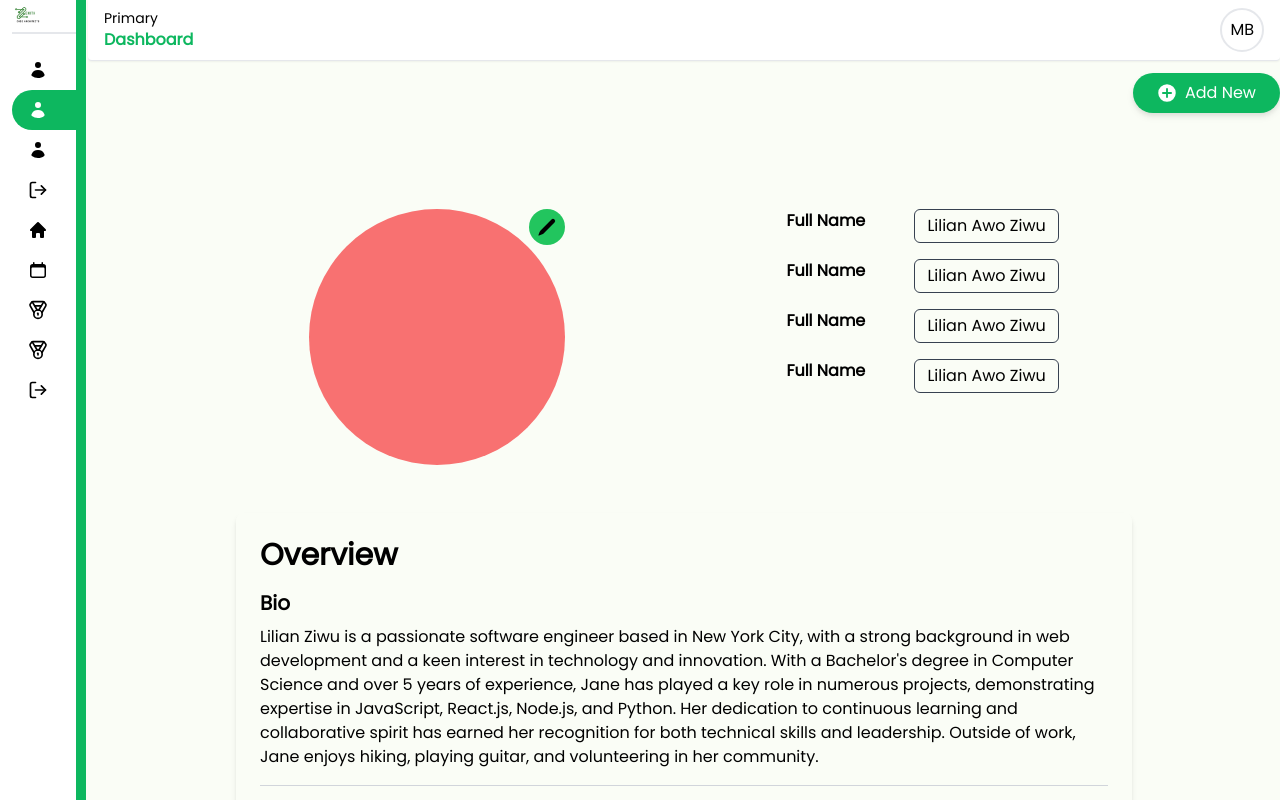
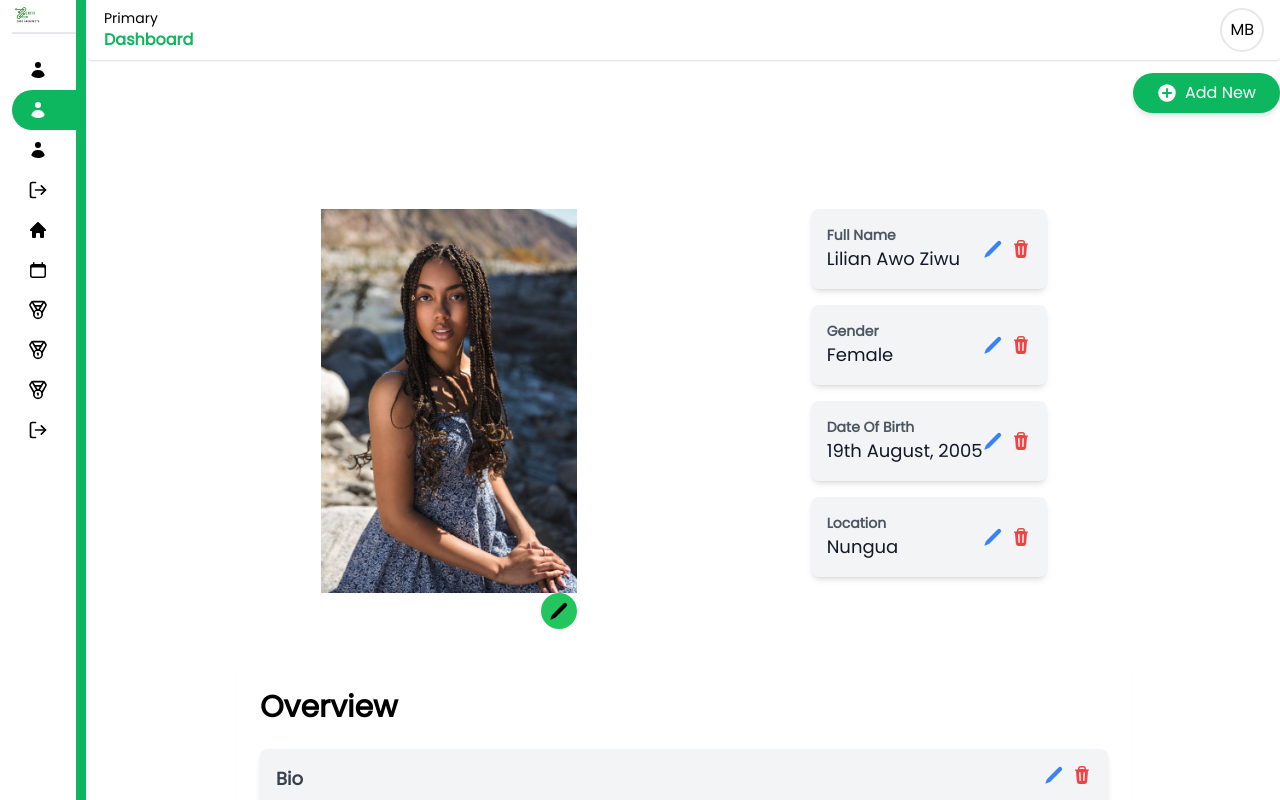
Before and after one commit to Zenith-Code-Architects/portfolio-app, a React (Vite) app: page /dashboard/bio in a window 1280 px wide. Built offline with nearby package versions, Linux system fonts and the light colour scheme.

Commit message:
table updated

```diff
--- a/src/components/BioCards.jsx
+++ b/src/components/BioCards.jsx
@@ -1,14 +1,23 @@
-import React from 'react'
+import React from 'react';
+import { PencilIcon, TrashIcon } from '@heroicons/react/20/solid';
 
-const BioCards = ({name, value}) => {
+const BioCards = ({ name, value }) => {
   return (
-    <div>
-        <div className='flex'>
-            <p className='w-32 font-bold'>{name}</p>
-            <span className='flex-1 border border-gray-700 px-3 py-1 rounded-md'>{value}</span>
-          </div>
+    <div className="flex items-center justify-between bg-gray-100 p-4 rounded-lg shadow-md">
+      <div>
+        <h3 className="text-sm font-semibold text-gray-600">{name}</h3>
+        <p className="text-lg font-medium text-gray-900">{value}</p>
+      </div>
+      <div className="flex space-x-2">
+        <button className="text-blue-500 hover:text-blue-700">
+          <PencilIcon width={20} />
+        </button>
+        <button className="text-red-500 hover:text-red-700">
+          <TrashIcon width={20} />
+        </button>
+      </div>
     </div>
-  )
-}
+  );
+};
 
-export default BioCards
+export default BioCards;
--- a/src/components/BioOverview.jsx
+++ b/src/components/BioOverview.jsx
@@ -1,14 +1,23 @@
-import React from 'react'
+import React from 'react';
+import { PencilIcon, TrashIcon } from '@heroicons/react/20/solid';
 
-const BioOverview = ({label, result}) => {
+const BioOverview = ({ label, result }) => {
   return (
-    <div>
-        <div>
-              <h2 className="text-xl font-semibold mb-2">{label}</h2>
-            <p>{result}</p>
-            </div>
+    <div className="flex items-start justify-between bg-gray-100 p-4 rounded-lg shadow-md mb-4">
+      <div className="flex-1">
+        <h3 className="text-lg font-semibold text-gray-700">{label}</h3>
+        <p className="text-md text-gray-900 mt-2">{result}</p>
+      </div>
+      <div className="flex space-x-2">
+        <button className="text-blue-500 hover:text-blue-700">
+          <PencilIcon width={20} />
+        </button>
+        <button className="text-red-500 hover:text-red-700">
+          <TrashIcon width={20} />
+        </button>
+      </div>
     </div>
-  )
-}
+  );
+};
 
-export default BioOverview
+export default BioOverview;
--- a/src/constants/index.jsx
+++ b/src/constants/index.jsx
@@ -43,6 +43,11 @@ const D = {
             path: "achievements",
             Icon: <Medal width={20} height={20} />
         },
+        {
+            name: "Socials",
+            path: "socials",
+            Icon: <Medal width={20} height={20} />
+        },
 
         {
             name: "Log Out",
--- a/src/pages/Dashboard/layouts/index.jsx
+++ b/src/pages/Dashboard/layouts/index.jsx
@@ -10,7 +10,7 @@ const DashboardLayout = () => {
                 <div className=''>
                     <Sidebar />
                 </div>
-                <div className='w-full overflow-y-auto pl-3 bg-[#fafdf6]'>
+                <div className='w-full overflow-y-auto pl-3'>
                     <Outlet />
                 </div>
 
--- a/src/pages/Dashboard/pages/Bio.jsx
+++ b/src/pages/Dashboard/pages/Bio.jsx
@@ -1,13 +1,14 @@
-import React from 'react'
-import PagesLayout from '../layouts/PagesLayout'
-import NavBar from '../../../components/NavBar'
-import { Link, useNavigate } from 'react-router-dom'
-import { PencilIcon } from '@heroicons/react/20/solid'
-import BioCards from '../../../components/BioCards'
-import BioOverview from '../../../components/BioOverview'
+import React from 'react';
+import PagesLayout from '../layouts/PagesLayout';
+import NavBar from '../../../components/NavBar';
+import { Link, useNavigate } from 'react-router-dom';
+import { PencilIcon } from '@heroicons/react/20/solid';
+import BioCards from '../../../components/BioCards';
+import BioOverview from '../../../components/BioOverview';
+import LilianZiwu from "../../../assets/images/braids.jpeg"
 
 const Bio = () => {
-  const navigate = useNavigate()
+  const navigate = useNavigate();
 
   return (
     <div>
@@ -15,65 +16,58 @@ const Bio = () => {
       <PagesLayout buttonText="Add New" onClick={() => navigate("/dashboard/bio/add-bio")} />
       <div className='flex justify-evenly mt-8 mb-12'>
         <div className='w-64 h-64 bg-red-400 relative rounded-full'>
+          <img src={LilianZiwu} alt="user imaage" />
           <span className='absolute right-0 bg-green-500 p-2 rounded-[50%]'><PencilIcon width={20} /></span>
         </div>
         <div className='flex flex-col space-y-4'>
-          <BioCards
-            name="Full Name"
-            value="Lilian Awo Ziwu" />
-          <BioCards
-            name="Full Name"
-            value="Lilian Awo Ziwu" />
-          <BioCards
-            name="Full Name"
-            value="Lilian Awo Ziwu" />
-          <BioCards
-            name="Full Name"
-            value="Lilian Awo Ziwu" />
+          <BioCards name="Full Name" value="Lilian Awo Ziwu" />
+          <BioCards name="Gender" value="Female" />
+          <BioCards name="Date Of Birth" value="19th August, 2005" />
+          <BioCards name="Location" value="Nungua" />
         </div>
-
       </div>
 
-      <div className="min-h-screen">
-        <div className="shadow-md rounded-lg p-6 max-w-4xl mx-auto">
-          <h1 className="text-3xl font-bold mb-4">Overview</h1>
+      <div className="min-h-screen py-10">
+        <div className="bg-white shadow-sm rounded-lg p-6 max-w-4xl mx-auto">
+          <h1 className="text-3xl font-bold mb-6">Overview</h1>
 
           <BioOverview
             label="Bio"
-            result="Lilian Ziwu is a passionate software engineer based in New York City, with a strong background in web development and a keen interest in technology and innovation. With a Bachelor's degree in Computer Science and over 5 years of experience, Jane has played a key role in numerous projects, demonstrating expertise in JavaScript, React.js, Node.js, and Python. Her dedication to continuous learning and collaborative spirit has earned her recognition for both technical skills and leadership. Outside of work, Jane enjoys hiking, playing guitar, and volunteering in her community." />
+            result="Lilian Ziwu is a passionate software engineer based in New York City, with a strong background in web development and a keen interest in technology and innovation. With a Bachelor's degree in Computer Science and over 5 years of experience, Jane has played a key role in numerous projects, demonstrating expertise in JavaScript, React.js, Node.js, and Python. Her dedication to continuous learning and collaborative spirit has earned her recognition for both technical skills and leadership. Outside of work, Jane enjoys hiking, playing guitar, and volunteering in her community."
+          />
 
+          <hr className="my-8 border-gray-300" />
 
-          <hr className="my-4 border-gray-300" />
-
-          <div className="gap-6">
-            <div>
-              <h2 className="text-xl font-semibold mb-2">Socials</h2>
-              <ul className="list-disc list-inside">
-                <li>GitHub: <Link className="">your-profile</Link></li>
-                <li>LinkedIn: <Link className="">your-profile</Link></li>
-                <li>Twitter: <Link className="">@your-profile</Link></li>
-              </ul>
-            </div>
+          <div className="space-y-6">
+            <BioOverview
+              label="Socials"
+              result={
+                <ul className="list-disc list-inside">
+                  <li>GitHub: <Link className="text-blue-500" to="https://github.com/your-profile">your-profile</Link></li>
+                  <li>LinkedIn: <Link className="text-blue-500" to="https://linkedin.com/in/your-profile">your-profile</Link></li>
+                  <li>Twitter: <Link className="text-blue-500" to="https://twitter.com/your-profile">@your-profile</Link></li>
+                </ul>
+              }
+            />
 
             <hr className="my-4 border-gray-300" />
 
             <BioOverview
               label="Spoken Languages"
-              result="French, Latin, Greek, Dagaare" />
+              result="French, Latin, Greek, Dagaare"
+            />
 
             <hr className="my-4 border-gray-300" />
 
             <BioOverview
               label="Contact"
-              result="your-email@example.com" />
-
-            <hr className="my-4 border-gray-300" />
-
+              result="your-email@example.com"
+            />
           </div>
         </div>
       </div>
     </div>
-  )
-}
+  );
+};
 
-export default Bio
+export default Bio;
--- a/src/pages/Dashboard/pages/Skills.jsx
+++ b/src/pages/Dashboard/pages/Skills.jsx
@@ -53,8 +53,8 @@ const Skills = () => {
               {
                 skills.length == 0 ? <p>No skill added yet</p> :
                   <>
-                    <div className='w-full '>
-                      <table className='block overflow-hidden table-auto border-collapse shadow-[0_10px_10px_#ccc] rounded-lg whitespace-nowrap w-[1000px] max-w-[80%] m-auto overflow-x-auto'>
+                    <div className='w-full flex justify-center'>
+                      <table className='table-auto border-collapse shadow-lg rounded-lg w-full max-w-4xl'>
                         <thead className='bg-[#ccc] text-[#222]'>
                           <tr>
                             <th className='p-4'>Skills</th>
@@ -71,10 +71,10 @@ const Skills = () => {
                                 <td className='p-4' >
                                   <button onClick={() => handleDelete(skill.id)}>
                                     {
-                                      isDeleting ? <Loader/> : <TrashIcon width={15} height={15} />
+                                      isDeleting ? <Loader/> : <TrashIcon width={15} height={15} className='text-red-500 cursor-pointer'/>
                                     }
                                     </button>
-                                  <button> <PencilIcon width={15} height={15} /></button>
+                                  <button> <PencilIcon width={15} height={15} className='text-blue-500 cursor-pointer'/></button>
                                 </td>
                               </tr>
                             })
--- a/src/pages/Dashboard/pages/Socials.jsx
+++ b/src/pages/Dashboard/pages/Socials.jsx
@@ -1,9 +1,79 @@
-import React from 'react'
+import React from 'react';
+import PagesLayout from '../layouts/PagesLayout';
+import NavBar from '../../../components/NavBar';
+import { Link, useNavigate } from 'react-router-dom';
+import { PencilIcon, TrashIcon } from '@heroicons/react/20/solid';
+import BioCards from '../../../components/BioCards';
+import BioOverview from '../../../components/BioOverview';
 
-const Socials = () => {
+const Bio = () => {
+  const navigate = useNavigate();
+
   return (
-    <div>Socials</div>
-  )
-}
+    <div>
+      <NavBar />
+      <PagesLayout buttonText="Add New" onClick={() => navigate("/dashboard/bio/add-bio")} />
+      <div className='flex justify-evenly mt-8 mb-12'>
+        <div className='w-64 h-64 bg-red-400 relative rounded-full'>
+          <span className='absolute right-0 bg-green-500 p-2 rounded-[50%]'><PencilIcon width={20} /></span>
+        </div>
+        <div className='flex flex-col space-y-4'>
+          <BioCards name="Full Name" value="Lilian Awo Ziwu" />
+          <BioCards name="Gender" value="Female" />
+          <BioCards name="Date Of Birth" value="19th August, 2005" />
+          <BioCards name="Location" value="Nungua" />
+        </div>
+      </div>
 
-export default Socials
+      <div className="min-h-screen bg-gray-100 py-10">
+        <div className="bg-white shadow-md rounded-lg p-6 max-w-4xl mx-auto">
+          <h1 className="text-3xl font-bold mb-6">Overview</h1>
+
+          <BioOverview
+            label="Bio"
+            result="Lilian Ziwu is a passionate software engineer based in New York City, with a strong background in web development and a keen interest in technology and innovation. With a Bachelor's degree in Computer Science and over 5 years of experience, Jane has played a key role in numerous projects, demonstrating expertise in JavaScript, React.js, Node.js, and Python. Her dedication to continuous learning and collaborative spirit has earned her recognition for both technical skills and leadership. Outside of work, Jane enjoys hiking, playing guitar, and volunteering in her community."
+          />
+
+          <hr className="my-8 border-gray-300" />
+
+          <div className="space-y-6">
+            <div className="flex items-start justify-between bg-gray-100 p-4 rounded-lg shadow-md mb-4">
+              <div className="flex-1">
+                <h3 className="text-lg font-semibold text-gray-700">Socials</h3>
+                <ul className="list-disc list-inside mt-2">
+                  <li>GitHub: <Link className="text-blue-500" to="https://github.com/your-profile">your-profile</Link></li>
+                  <li>LinkedIn: <Link className="text-blue-500" to="https://linkedin.com/in/your-profile">your-profile</Link></li>
+                  <li>Twitter: <Link className="text-blue-500" to="https://twitter.com/your-profile">@your-profile</Link></li>
+                </ul>
+              </div>
+              <div className="flex space-x-2">
+                <button className="text-blue-500 hover:text-blue-700">
+                  <PencilIcon width={20} />
+                </button>
+                <button className="text-red-500 hover:text-red-700">
+                  <TrashIcon width={20} />
+                </button>
+              </div>
+            </div>
+
+            <hr className="my-4 border-gray-300" />
+
+            <BioOverview
+              label="Spoken Languages"
+              result="French, Latin, Greek, Dagaare"
+            />
+
+            <hr className="my-4 border-gray-300" />
+
+            <BioOverview
+              label="Contact"
+              result="your-email@example.com"
+            />
+          </div>
+        </div>
+      </div>
+    </div>
+  );
+};
+
+export default Bio;
```
Also changed, not shown: src/assets/images/braids.jpeg (added), src/components/TableComponent.jsx (added).
